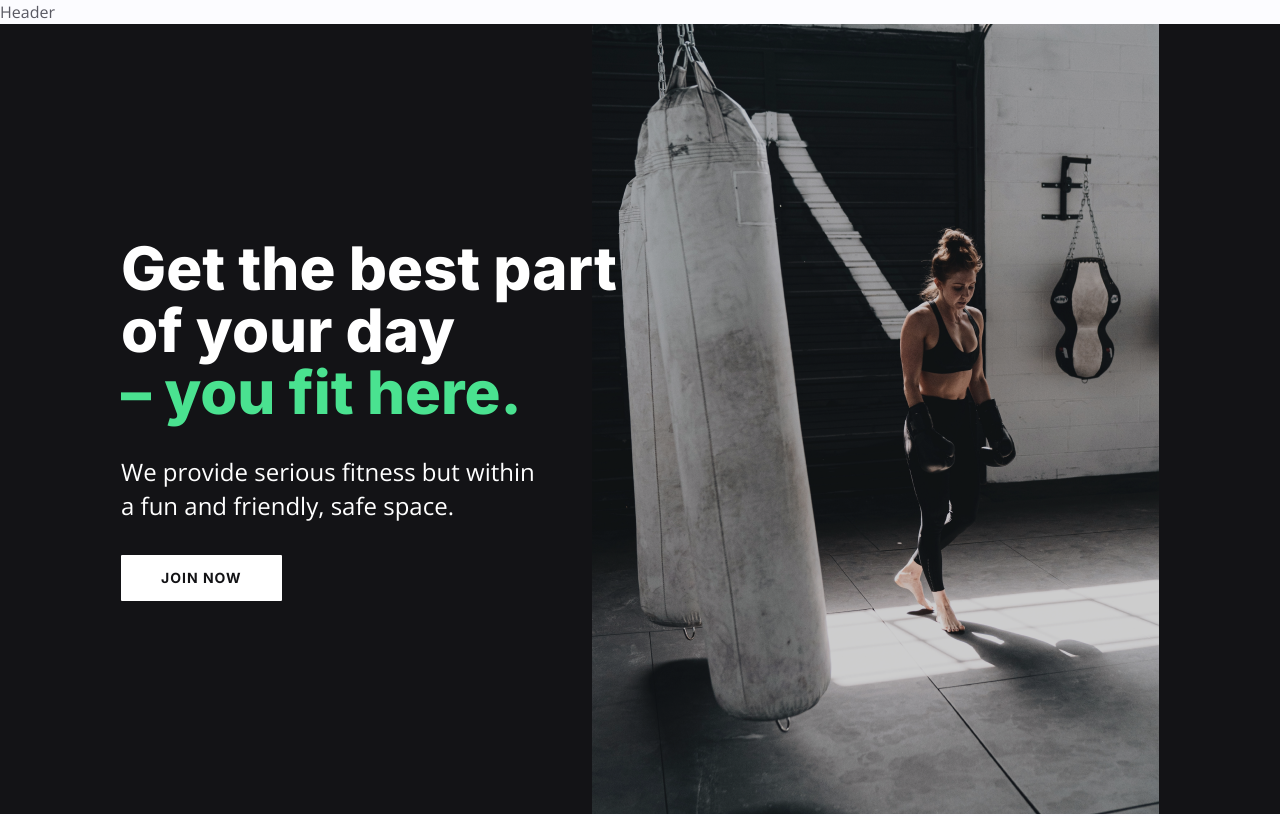
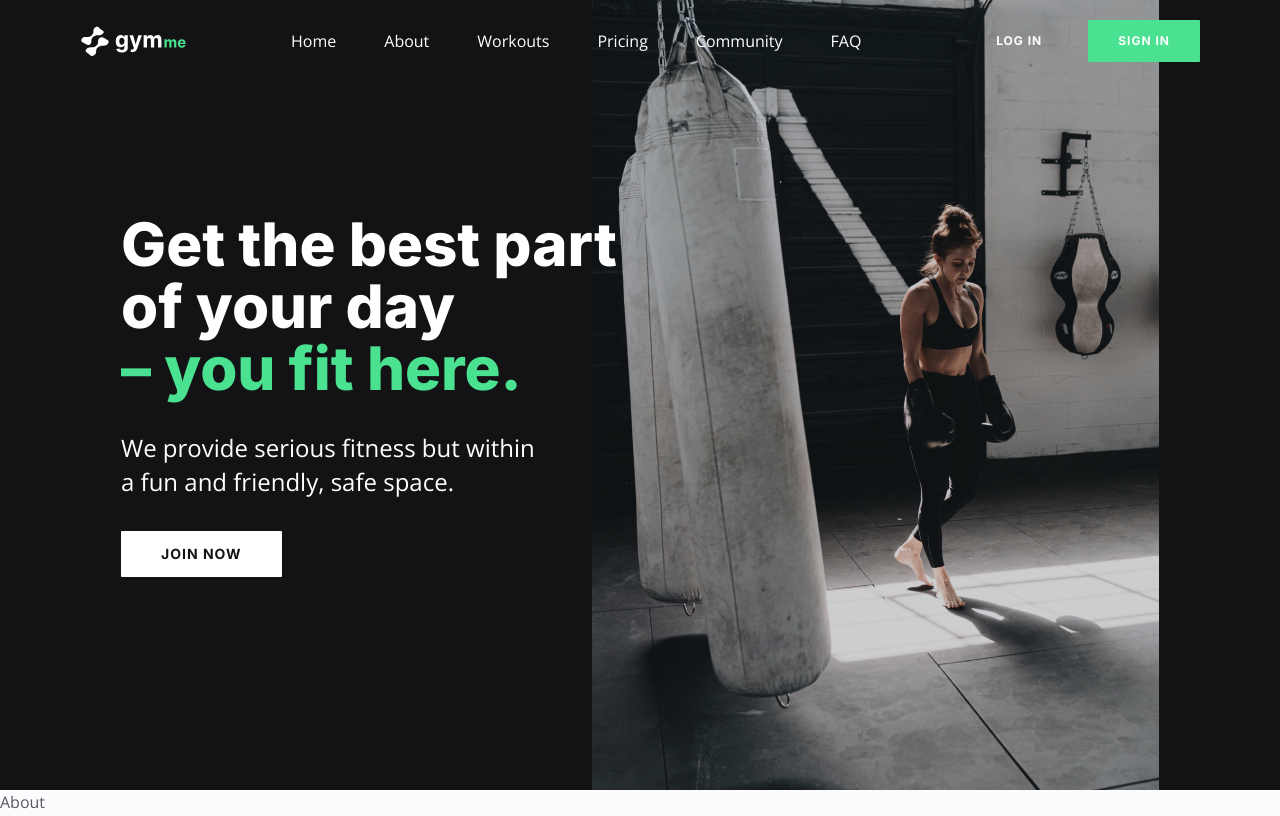
Before and after one commit to abdulkareemm/gym-website, a React (Create React App) app: page / in a window 1280 px wide. Shown: the top 816 px of the page. Built offline with nearby package versions, Linux system fonts and the light colour scheme; the HTML template or start-up script is replaced by a standard one.

Commit message:
header component

```diff
--- a/src/components/Header.jsx
+++ b/src/components/Header.jsx
@@ -1,10 +1,67 @@
-import React from 'react';
+import React, { useEffect, useState } from "react";
+
+// import data
+import { header } from "../data";
+
+// import compenent
+import { Nav, NavMobile } from "./index";
+
+// import icons
+import { RiMenu4Fill, RiCloseFill } from "react-icons/ri";
+
+const Header = () => {
+  // header state
+  const [isActive, setIsAvtive] = useState(false);
+  // nav mobile state
+  const [navMobile, setNavmobile] = useState(false);
+
+  const { btnLoginText, btnSignupText, logo } = header;
 
 
+  useEffect(()=>{
+window.addEventListener('scroll',()=>{
+  window.scrollY>80?setIsAvtive(true):setIsAvtive(false)
+})
+  },[])
+  return (
+    <header
+      className={`${
+        isActive ? "bg-neutral-500 py-[16px]" : "bg-transparent py-[20px]"
+      } fixed max-w-[1440px] z-30 left-0 right-0 mx-auto
+    flex justify-between items-center px-[20px] lg:px-[80px] transition-all duration-300`}
+    >
+      {/* logo */}
+      <a href="">
+        <img src={logo} alt="logo" className="h-[30px] " />
+      </a>
+      {/* nav - initally hidden - show on desktop */}
+      <Nav />
+      {/* btns - initally hidden - show on desktop */}
+      <div className="hidden lg:flex  space-x-4">
+        <button className="btn btn-sm text-white">Log in </button>
+        <button className="btn btn-sm btn-primary">Sign in</button>
+      </div>
+      {/* navmobile btn open and close -hidden on desktop*/}
+      {!navMobile ? (
+        <div
+          className="lg:hidden absolute right-4 cursor-pointer"
+          onClick={() => setNavmobile(!navMobile)}
+        >
+          <RiMenu4Fill className="text-primary-200 text-3xl" />
+        </div>
+      ) : (
+        <div
+          className="lg:hidden absolute right-4 cursor-pointer"
+          onClick={() => setNavmobile(!navMobile)}
+        >
+          <RiCloseFill className="text-primary-200 text-3xl" />
+        </div>
+      )}
 
-
-const Header = () => {
-  return <div>Header</div>;
+      {/* nav mobile  - hide on desktop */}
+      <NavMobile navMobile={navMobile} />
+    </header>
+  );
 };
 
 export default Header;
--- a/src/components/Nav.jsx
+++ b/src/components/Nav.jsx
@@ -1,7 +1,28 @@
 import React from 'react';
 
+
+// import data
+import { nav } from '../data';
+
 const Nav = () => {
-  return <div>Nav</div>;
+  return (
+    <nav className="hidden lg:flex">
+      <ul className="w-full h-full flex flex-row justify-center items-center gap-x-8">
+        {nav.map((item, index) => {
+          return (
+            <li key={index}>
+              <a
+                className="text-white text-body-sm px-2  hover:bg-white hover:text-black"
+                href={item.href}
+              >
+                {item.name}
+              </a>
+            </li>
+          );
+        })}
+      </ul>
+    </nav>
+  );
 };
 
 export default Nav;
--- a/src/components/NavMobile.jsx
+++ b/src/components/NavMobile.jsx
@@ -1,7 +1,37 @@
-import React from 'react';
+import React from "react";
 
-const NavMobile = () => {
-  return <div>NavMobile</div>;
+// import data
+import { nav } from "../data";
+
+const NavMobile = ({ navMobile }) => {
+  return (
+    <nav
+      className={`${
+        navMobile ? "min-h-screen" : "min-h-0"
+      } lg:hidden w-full bg-neutral-500 fixed top-0 left-0 right-0 -bottom-12
+  -z-10 overflow-hidden transition-all h-0 `}
+    >
+      <ul className="w-full h-full flex flex-col justify-center items-center gap-y-8">
+        {nav.map((item, index) => {
+          return (
+            <li key={index}>
+              <a
+                className="text-white text-body-md px-2 font-semibold hover:bg-white hover:text-black"
+                href={item.href}
+              >
+                {item.name}
+              </a>
+            </li>
+          );
+        })}
+      </ul>
+      {/* btns */}
+      <div className="-mt-44 flex justify-center gap-x-8">
+        <button className="btn btn-lg text-white">Log in </button>
+        <button className="btn btn-lg btn-primary">Sign in</button>
+      </div>
+    </nav>
+  );
 };
 
 export default NavMobile;
```
